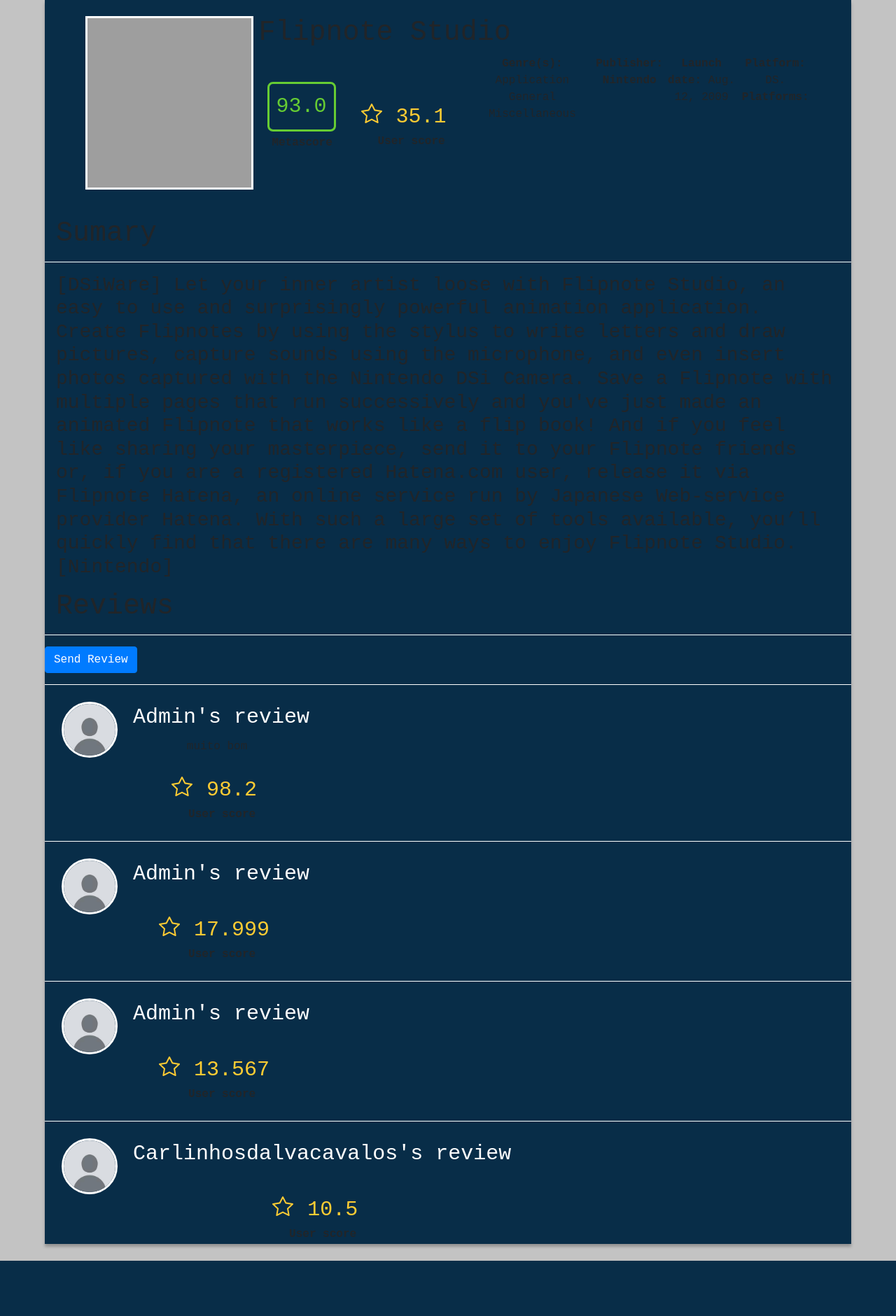
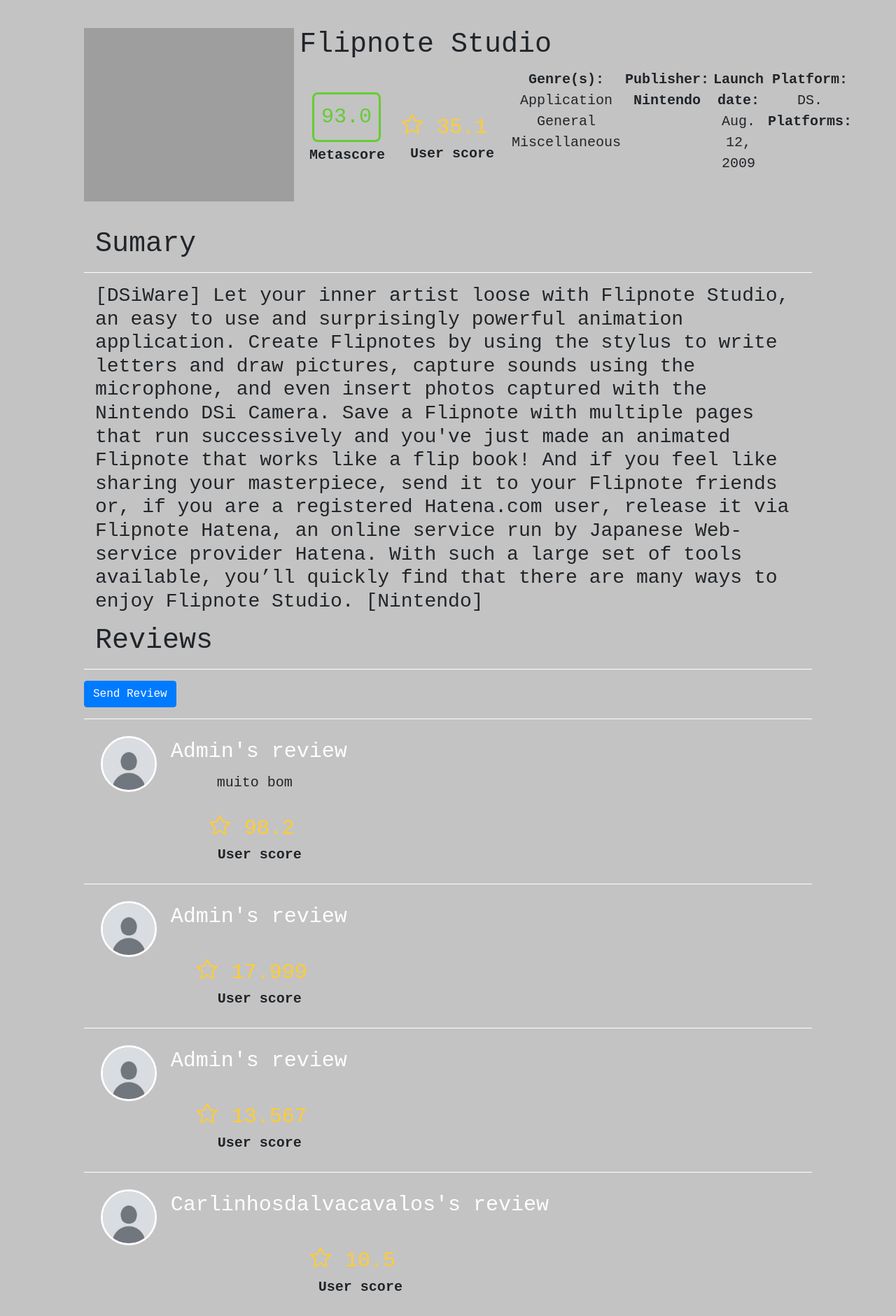
Before and after one commit to Pedro-Cat/MyGameList, a Django app: a page that uses Mgl/home/templates/home.html in a window 1280 px wide. Shown: the part 73-1954 px from the top of the page at 70% size. Before the commit the page ends 1875 px from the top, so only its background shows below. Run offline with Django 4.2, Linux system fonts and the light colour scheme; data comes from the database, SQL or seed files in the repository; some libraries are stand-ins or nearby versions; some web fonts are replaced; grey boxes are pictures that could not be loaded.

Commit message:
Mudanças no html e css da search page e game page

```diff
--- a/Mgl/home/templates/game_page.html
+++ b/Mgl/home/templates/game_page.html
@@ -11,11 +11,10 @@
 {% endblock %}
 
 {% block content %}
-<div class=profileContainer>
-    <div class=back>
 <div class=gameCard>
     <div style="display: flex; flex-direction: row;">
-                <img class=gameIcon src="{{ game.image }}" alt="Game Image" />
+        <img class="img-fluid" width="300" height="40" src="{{ game.image }}"/>
+        <!-- <img class=gameIcon src="{{ game.image }}" alt="Game Image" /> -->
         <div class=gamenameDiv>
             <h1 class=gamename style="text-align: left;">{{ game.name }}</h1>
             <div class="divRating" style="width: 35vb;">
@@ -40,19 +39,19 @@
                 </div>
             </div>
             <div class="gameInfo">
-                        <div class="genres">
+                <div class="gameInfoBlock genres">
                     <b>Genre(s):</b>
                     {% for tag in game.tags.all %}
                     {{ tag }}
                     {% endfor %}
                 </div>
-                        <div class="publisher">
+                <div class="gameInfoBlock publisher">
                     <b>Publisher: {{ game.publisher }}</b>
                 </div>
-                        <div class="launchDate">
+                <div class="gameInfoBlock launchDate">
                     <b>Launch date:</b> {{ game.release_date }}
                 </div>
-                        <div class="platforms">
+                <div class="gameInfoBlock platforms">
                     <b>Platform:</b> {{ game.plataform }}.
                     {% if game.plataforms %}
                     <b>Platforms:</b>
@@ -89,7 +88,7 @@
     <hr class="hr">
     <div class=reviewCard>
         <div style="display: flex; flex-direction: row;">
-                    <img class=reviewProfileIcon src="{{ review.profile.avatar.url }}" alt="Profile Avatar" />
+            <img class="img-fluid reviewProfileIcon" src="{{ review.profile.avatar.url }}" alt="Profile Avatar" />
             <div class=userReviewDiv>
                 <h1 class=username>{{ review.profile.nick.capitalize}}'s review</h1>
                 <div class=followsDiv style="width: 30vb;">
@@ -114,6 +113,4 @@
     {% endfor %}
 </div>
 {% endif %}
-    </div>
-</div>
 {% endblock %}
--- a/Mgl/home/templates/home.html
+++ b/Mgl/home/templates/home.html
@@ -66,7 +66,6 @@
     <div class="content">
         {% block content %}
             {% for list, games in lists.items %}
-            <div class="main">
             <!--Cada bloco desse é uma categoria, cada categoria deve conter 6 cards, aqui ta usando como exemplo a categoria popular-->
             <a class="categoryLabel">{{ list }}</a>
             <div class="cardsDisplay">
@@ -79,7 +78,6 @@
                     <div><a>{{ game.name }}</a></div>
                 </div>
                 {% endfor %}
-                </div>
             </div>
             {% endfor %}
         {% endblock %}
--- a/Mgl/static/css/gamepage.css
+++ b/Mgl/static/css/gamepage.css
@@ -4,18 +4,26 @@
     margin: 0 auto;
     padding-top: 2%;
     padding-bottom: 2%;
-    width: 90%;
-    height: 30%;
+    width: 100%;
     flex-direction: row;
 }
 
 .gameIcon {
-    width: 30vb;
+    max-width: 100%;
+    height: auto;
     display: flex;
-    flex-direction: column;
-    box-sizing: border-box;
     position: relative;
-    border: 3px solid #FFFFFF;
+
+}
+
+
+.gameInfo {
+    display: flex;
+    flex-direction: row;
+}
+
+.gameInfoBlock {
+    margin: 3px;
 }
 
 .gamenameDiv {
--- a/Mgl/static/css/global.css
+++ b/Mgl/static/css/global.css
@@ -13,7 +13,7 @@
 }
 
 /* CSS da home*/
-.main {
+.content {
     padding: 0 20px;
     padding-top: 10px;
     margin: 10px 100px;
@@ -52,10 +52,6 @@
 
 /*CSS da game page*/
 
-.gameInfo {
-    display: flex;
-    flex-direction: row;
-}
 
 .gamePage {
     height: 100%;
```
Also changed, not shown: Mgl/home/templates/search.html (+12 -11 lines). Lines whose indentation alone changed are shown as unchanged.
